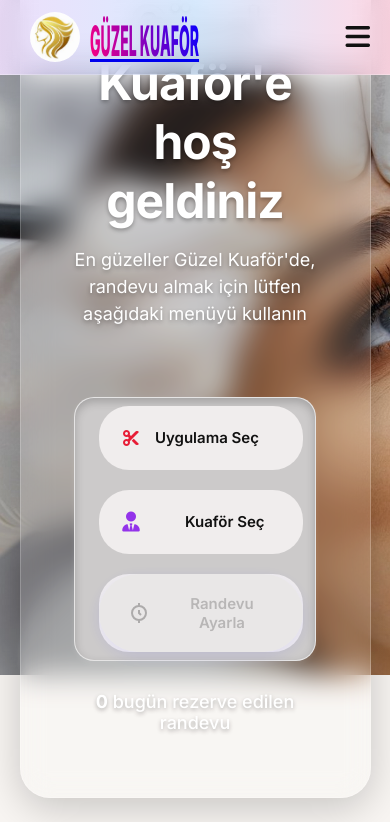
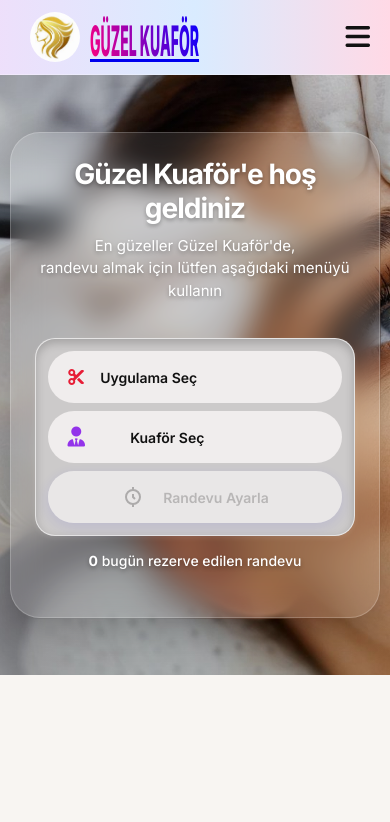
Before and after one commit to amoeyanWeb/kuafor, a plain HTML site: page index.html in a window 390 px wide. Shown: the top 822 px of the page. Drawn offline with Linux system fonts and the light colour scheme.

Commit message:
responsive

```diff
--- a/style.css
+++ b/style.css
@@ -16,6 +16,7 @@ body {
   align-items: center;
   color: #111111;
   padding-bottom: 60px;
+  overflow-x: hidden;
 }
 
 /* ====================== هدر و منوی اصلی ====================== */
@@ -172,15 +173,15 @@ header a img {
 
 .hero-banner-area {
   width: 100%;
-  height: 600px;
+  min-height: 600px;
   position: relative;
   background:
-    /**/
     linear-gradient(rgba(0, 0, 0, 0.1), rgba(0, 0, 0, 0.1)),
     url("./pics/bg.JPG") center/cover no-repeat;
   display: flex;
   justify-content: center;
   align-items: center;
+  align-self: stretch;
 }
 
 .main-container {
@@ -805,7 +806,10 @@ header a img {
   .search-bar {
     flex-direction: column !important;
     border-radius: 20px !important;
-    width: 90% !important;
+    width: 95% !important;
+    padding: 12px !important;
+    margin: 16px auto !important;
+    gap: 8px;
   }
   .menu-link-item > a::after {
     display: block;
@@ -821,6 +825,11 @@ header a img {
     transform: none;
     width: calc(100% - 50px);
   }
+  .search-item {
+    padding: 14px 16px !important;
+    font-size: 14px !important;
+  }
+
   .dropdown-wrapper {
     width: 100% !important;
   }
@@ -1039,12 +1048,13 @@ header a img {
   background-attachment: fixed;
   color: white;
   position: relative;
-  width: 80%;
+  width: 100%;
+  align-self: stretch;
 }
 
 .services-container {
   max-width: 1200px;
-  width: 70%;
+  width: 90%;
   margin: 0 auto;
   text-align: center;
   position: relative;
@@ -1115,10 +1125,28 @@ header a img {
   font-size: 15.5px;
 }
 
-/* ریسپانسیو */
 @media screen and (max-width: 768px) {
   .services-section {
     padding: 90px 15px;
+  }
+
+  .main-container {
+    width: 95% !important;
+    padding: 24px 16px !important;
+  }
+
+  .main-container h1 {
+    font-size: 28px !important;
+    margin-bottom: 10px !important;
+  }
+
+  .main-container p {
+    font-size: 15px !important;
+    margin-bottom: 20px !important;
+  }
+
+  .stats-text {
+    font-size: 14px !important;
   }
 }
 .hizmetImg {
@@ -1134,7 +1162,8 @@ header a img {
 .gallery-section {
   padding: 100px 20px;
   background: #f8f5f2;
-  width: 80%;
+  width: 100%;
+  align-self: stretch;
 }
 
 .gallery-container {
```
